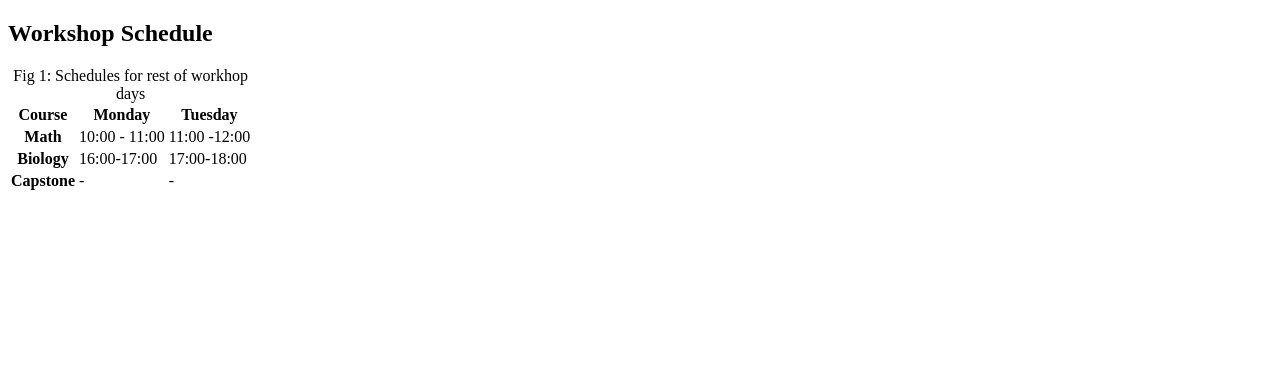
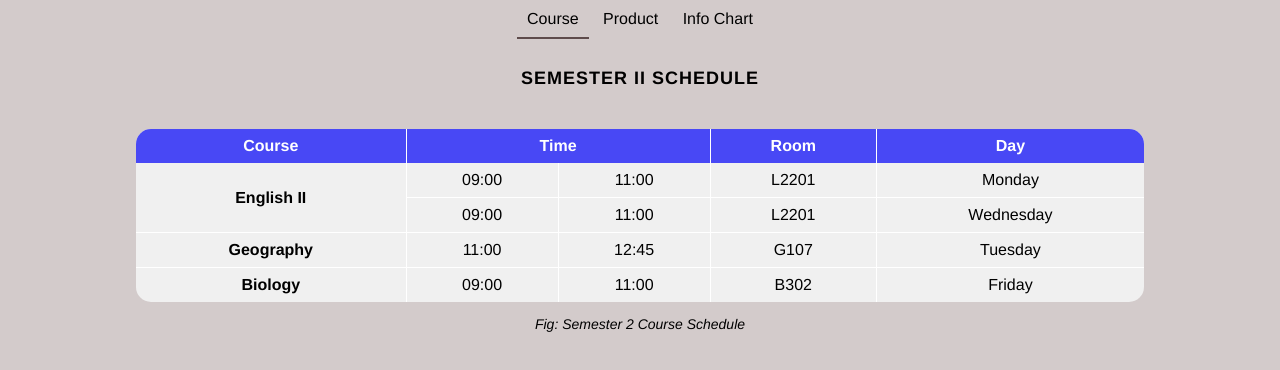
Before and after one commit to noliv-student/html-table-example, a plain HTML site: page index.html in a window 1280 px wide. Drawn offline with Linux system fonts and the light colour scheme.

Commit message:
Create pages tables structure and style

```diff
--- /dev/null
+++ b/css/info-cart.css
@@ -0,0 +1,45 @@
+table {
+    background-color: antiquewhite;
+}
+
+table th,
+table td {
+    padding: 10px;
+}
+
+table thead th {
+    background-color: rgb(239, 212, 178);
+}
+
+table thead th:not(:last-child),
+table tbody td:not(:last-child) {
+    border-right: 2px solid white;
+}
+
+tbody tr td:nth-child(1) {
+    padding: 0;
+    height: 100px;
+}
+
+#rodent {
+    padding: 0;
+    width: 15%;
+}
+
+#name {
+    width: 15%;
+}
+
+#species {
+    width: 20%;
+}
+
+#habitat,
+#diet {
+    width: 25%;
+}
+
+img {
+    height: 100%;
+    width: 100%;
+}
--- /dev/null
+++ b/css/product.css
@@ -0,0 +1,35 @@
+/* Tabel Style for Product Page */
+table {
+    background-color: rgb(211, 203, 203);
+    border-collapse: collapse;
+    white-space: nowrap;
+}
+
+table th,
+table td {
+    padding: 10px;
+    border: 2px solid #735e9f;
+}
+
+table tbody th {
+    padding-right: 15px;
+    text-align: left;
+}
+
+table thead th:first-child {
+    border-top: 0;
+    border-left: 0;
+}
+
+/* Applying color to rows*/
+table thead th:not(:first-child) {
+    background-color: #6171A9;
+}
+
+table tbody tr:nth-child(even) {
+    background-color: #7D8EC4;
+}
+
+table tbody tr:nth-child(odd) {
+    background-color: #9DADDF;
+}
--- /dev/null
+++ b/css/schedule.css
@@ -0,0 +1,42 @@
+/* Table Style For Schedule Page*/
+table {
+    background-color: rgb(240, 240, 240);
+    border-radius: 15px;
+    white-space: nowrap;
+}
+
+table th,
+table td {
+    padding: 8px;
+}
+
+table thead th {
+    background-color: #4848f5;
+    color: white;
+    border-right: 1.5px solid white;
+}
+
+table tbody td,
+table tbody th {
+    border-right: 1.5px solid white;
+    border-bottom: 1.5px solid white;
+}
+
+table thead th:last-child,
+table tbody td:last-child {
+    border-right: 0;
+}
+
+table tbody tr:last-child th,
+table tbody tr:last-child td {
+    /* border-right: 0; */
+    border-bottom: 0;
+}
+
+table thead th:nth-child(1){
+    border-radius: 15px 0 0 0;
+}
+
+table thead th:last-child{
+    border-radius: 0 15px 0 0;
+}
--- a/index.html
+++ b/index.html
@@ -3,38 +3,65 @@
 <head>
     <meta charset="UTF-8">
     <meta name="viewport" content="width=device-width, initial-scale=1.0">
-    <title>Table Layout</title>
+    <title>Course Schedule Table</title>
+
+    <link rel="stylesheet" href="./main.css">
+    <link rel="stylesheet" href="./css/schedule.css">
 </head>
 <body>
-    <h2>Workshop Schedule</h2>
-    <div>
-        <table>
-            <caption>Fig 1: Schedules for rest of workhop days</caption>
+    <header>
+        <nav>
+            <ul>
+                <li><a href="#" id="current-page">Course</a></li>
+                <li><a href="./pages/product-table.html">Product</a></li>
+                <li><a href="./pages/info-chart.html">Info Chart</a></li>
+            </ul>
+        </nav>
+        <h1 id="table-tite">Semester II Schedule</h1>
+    </header>
+    <main>
+        <div class="table-wrapper">
+            <table aria-labelledby="table-tite">
+                <caption>Fig: Semester 2 Course Schedule</caption>
                 <thead>
                     <tr>
-                    <th>Course</th>
-                    <th>Monday</th>
-                    <th>Tuesday</th>
+                        <th id="course" scope="col">Course</th>
+                        <th id="time" colspan="2">Time</th>
+                        <th id="room">Room</th>
+                        <th id="day">Day</th>
                     </tr>
                 </thead>
                 <tbody>
                     <tr>
-                    <th>Math</th>
-                    <td>10:00 - 11:00</td>
-                    <td>11:00 -12:00</td>
+                        <th id="english" scope="row" rowspan="2">English II</th>
+                        <td headers="english time">09:00</td>
+                        <td headers="english time">11:00</td>
+                        <td headers="english room">L2201</td>
+                        <td headers="english day">Monday</td>
                     </tr>
                     <tr>
-                    <th>Biology</th>
-                    <td>16:00-17:00</td>
-                    <td>17:00-18:00</td>
+                        <td headers="english time">09:00</td>
+                        <td headers="english time">11:00</td>
+                        <td headers="english room">L2201</td>
+                        <td headers="english day">Wednesday</td>
                     </tr>
                     <tr>
-                    <th>Capstone</th>
-                    <td>-</td>
-                    <td>-</td>
+                        <th id="geography" scope="row">Geography</th>
+                        <td headers="geography time">11:00</td>
+                        <td headers="geography time">12:45</td>
+                        <td headers="geography room">G107</td>
+                        <td headers="geography day">Tuesday</td>
+                    </tr>
+                    <tr>
+                        <th id="biology" scope="row">Biology</th>
+                        <td headers="biology time">09:00</td>
+                        <td headers="biology time">11:00</td>
+                        <td headers="biology room">B302</td>
+                        <td headers="biology day">Friday</td>
                     </tr>
                 </tbody>
             </table>
         </div>
+    </main>
 </body>
 </html>
--- /dev/null
+++ b/main.css
@@ -0,0 +1,76 @@
+/* Universal Style Rules */
+* {
+    box-sizing: border-box;
+    -webkit-box-sizing: border-box;
+    -moz-box-sizing: border-box;
+    margin: 0;
+    padding: 0;
+    text-decoration: none;
+    list-style: none;
+}
+
+body {
+    font-family: Helvetica, sans-serif;
+    -webkit-font-smoothing: antialiased;
+}
+
+header,
+main {
+    background-color: rgb(211, 203, 203);
+}
+
+main {
+    min-height: calc(100vh - 118px);
+}
+
+h1 {
+    padding: 30px 0;
+    text-align: center;
+    font-size: 18px;
+    text-transform: uppercase;
+    letter-spacing: 1px;
+}
+
+/* Navigation Style */
+nav {
+    text-align: center;
+    padding: 10px;
+}
+
+nav ul li {
+    display: inline-block;
+}
+
+li a {
+    color: black;
+    padding: 10px;
+}
+
+li a:hover {
+    color: rgb(94, 75, 75);
+    padding: 0 10px;
+}
+
+#current-page {
+    border-bottom: 2px solid rgb(94, 75, 75);
+}
+
+/* General Table Style */
+.table-wrapper {
+    width: 100%;
+    padding: 10px;
+}
+
+table {
+    margin: 0 auto;
+    width: 80%;
+    border-spacing: 0;
+    text-align: center;
+}
+
+caption {
+    caption-side: bottom;
+    margin: 14px 0;
+    font-size: 14px;
+    font-style: italic;
+}
```
Also changed, not shown: pages/info-chart.html (added, +79 -0 lines), pages/product-table.html (added, +64 -0 lines), assets/img/hamster.jpg (added), assets/img/quokka.jpg (added), assets/img/rabbit.jpg (added), assets/img/squirrel.jpg (added). Lines whose indentation alone changed are shown as unchanged.
